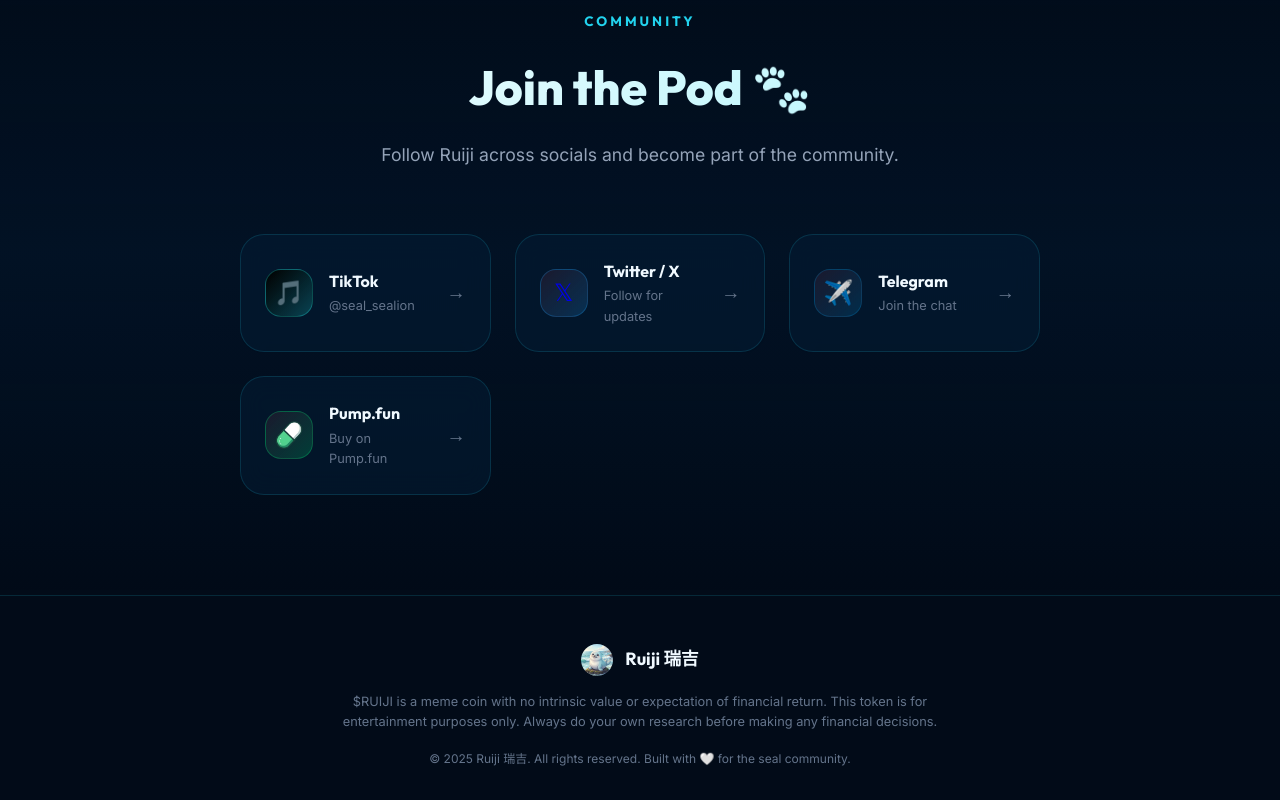
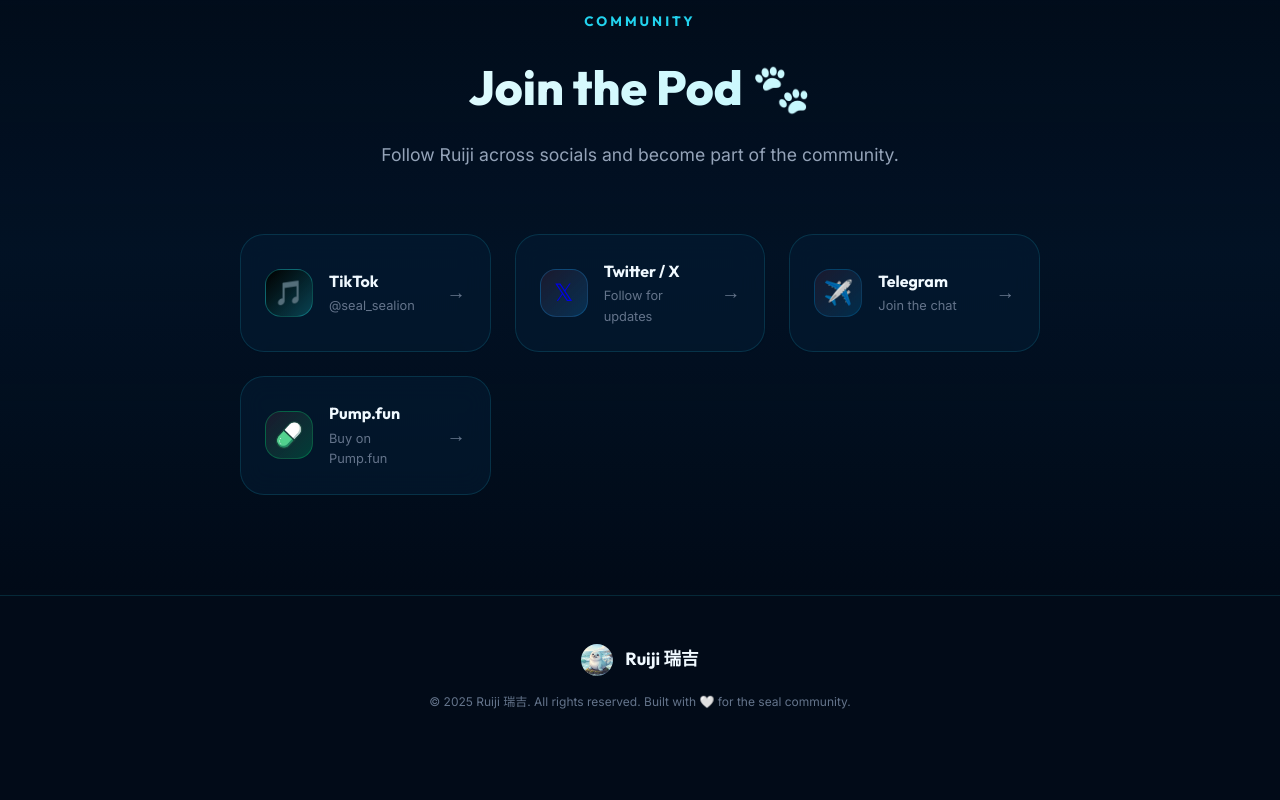
Before and after one commit to abdullahiola/maven, a Next.js app: page / in a window 1280 px wide. Shown: the part 3777-4577 px from the top of the page. After the commit the page ends 4520 px from the top, so only its background shows below. Built offline with nearby package versions, Linux system fonts and the light colour scheme.

Commit message:
remove: footer disclaimer

```diff
--- a/app/page.tsx
+++ b/app/page.tsx
@@ -396,11 +396,6 @@
           />
           <span>Ruiji 瑞吉</span>
         </div>
-        <p className="footer-disclaimer">
-          $RUIJI is a meme coin with no intrinsic value or expectation of
-          financial return. This token is for entertainment purposes only. Always
-          do your own research before making any financial decisions.
-        </p>
         <p className="footer-copy">
           © 2025 Ruiji 瑞吉. All rights reserved. Built with 🤍 for the seal
           community.
```
